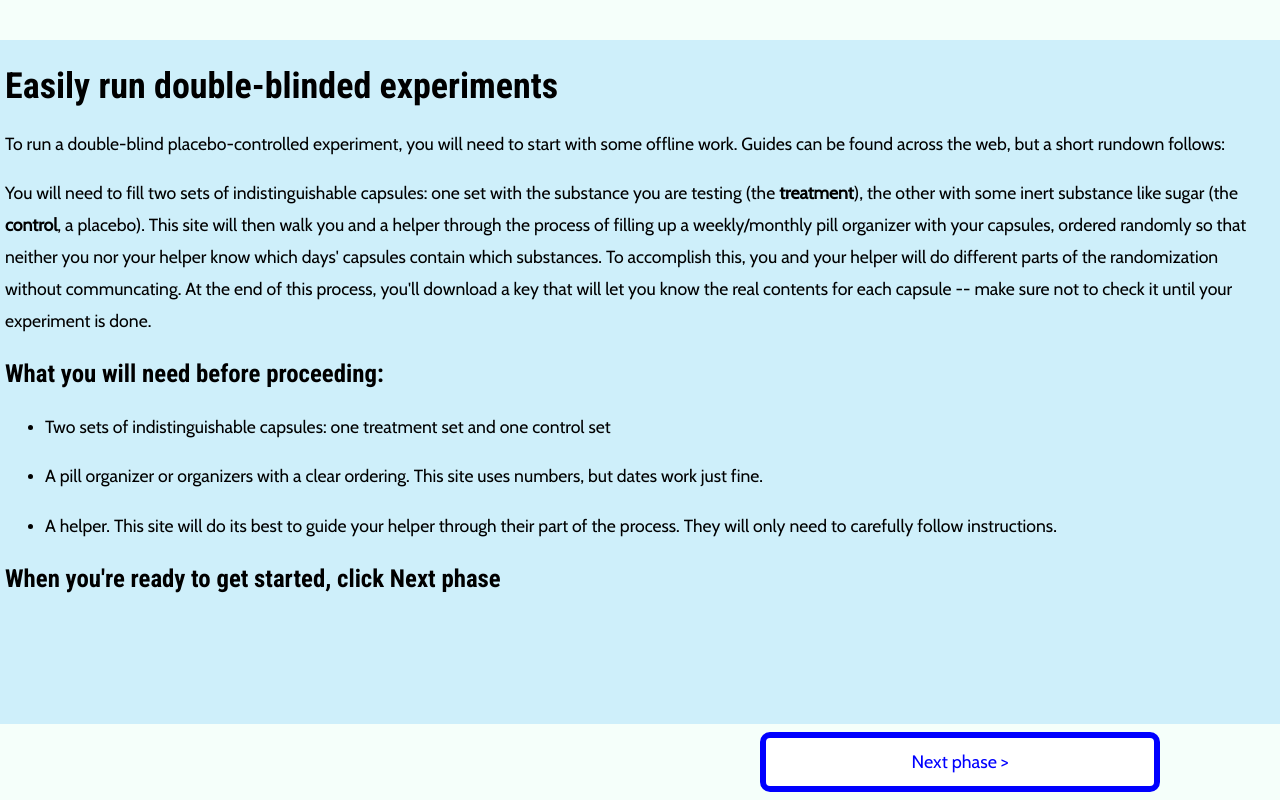
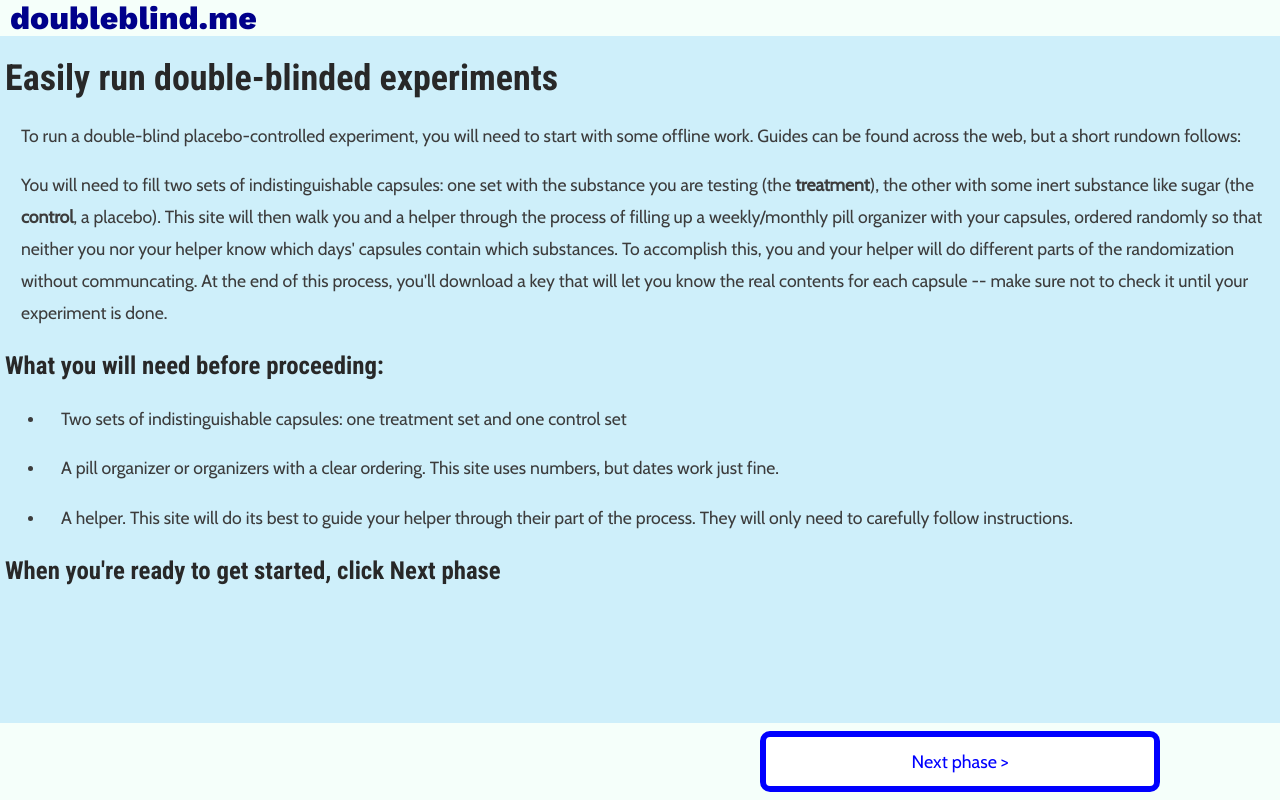
Before and after one commit to AdamDKing/doubleblind, a React (Create React App) app: page / in a window 1280 px wide. Built offline with nearby package versions, Linux system fonts and the light colour scheme.

Commit message:
added bar along top, no navigation yet

```diff
--- a/src/App.tsx
+++ b/src/App.tsx
@@ -67,6 +67,9 @@ function App() {
   return (
     <>
       <header>
+        <div className="logo unselectable">
+          doubleblind.me
+        </div>
 
       </header>
       <div className="dblndapp">
--- a/src/index.scss
+++ b/src/index.scss
@@ -7,11 +7,11 @@ html {
 
 body {
   margin: 0;
-  Font-Family: 'Cabin', Sans-Serif;
+  font-family: 'Cabin', Sans-Serif;
   -webkit-font-smoothing: antialiased;
   -moz-osx-font-smoothing: grayscale;
   background-color: mintcream;
-
+  color: rgb(60,60,60);
 }
 
 code {
@@ -22,7 +22,7 @@ code {
 #root {
   height: 100vh;
   display: grid;
-  grid-template-rows:5% 95%;
+  grid-template-rows:4% 96%;
 }
 
 header {
@@ -30,7 +30,25 @@ header {
   min-height: 2.25rem;
   background-color: mintcream;
   z-index: 999;
+  color:darkblue;
+}
 
+.logo {
+  font-family: 'Work Sans', sans-serif;
+  font-size: 2rem;
+  position: relative;
+  top: 50%;
+  transform: translateY(-50%);
+  padding: 5px 10px;
+}
+
+.unselectable {
+  -webkit-touch-callout: none;
+  -webkit-user-select: none;
+  -khtml-user-select: none;
+  -moz-user-select: none;
+  -ms-user-select: none;
+  user-select: none;
 }
 
 .dblndapp {
@@ -160,10 +178,7 @@ header {
 
 h1, h2, h3, h4 ,h5, h6 {
   font-family: 'Roboto Condensed', Sans-Serif;
-}
-
-.logo {
-  font-family: 'Work Sans', sans-serif;
+  color:rgb(40, 40, 40);
 }
 
 button {
@@ -183,6 +198,7 @@ h3 {
 p {
   Font-Size: 1.1rem;
   line-height: 2rem;
+  padding-left: 1rem;
 }
 
 em {
```
